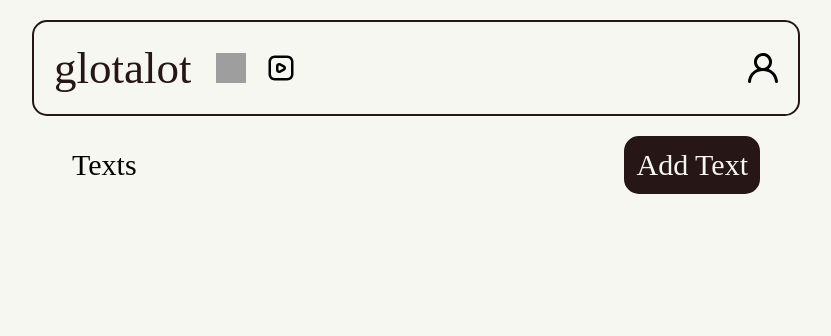
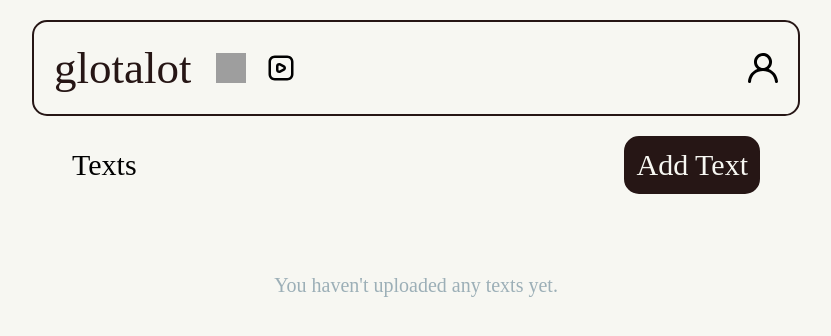
Before and after one commit to andrewfurey21/glotalot, a React (Create React App) app in the folder frontend/: page / in a window 1280 px wide. Shown: the top 336 px of the page, without its empty margins (224-1055 px from the left). Built offline with nearby package versions, Linux system fonts and the light colour scheme; grey boxes are pictures that could not be loaded; a web font is replaced by a local one.

Commit message:
added no texts notice

```diff
--- a/frontend/src/App.tsx
+++ b/frontend/src/App.tsx
@@ -1,14 +1,13 @@
 import React from 'react';
 import "./styles/main.scss";
 import { Navbar } from './components/Navbar';
-import { TextHeader } from './components/TextHeader'
-
+import { TextsPage } from './components/TextsPage';
 
 function App() {
   return (
     <div className="app">
       <Navbar/>
-      <TextHeader/>
+      <TextsPage/>
     </div>
   );
 }
--- a/frontend/src/components/Navbar.tsx
+++ b/frontend/src/components/Navbar.tsx
@@ -1,4 +1,3 @@
-import React from 'react';
 import "../styles/main.scss";
 import BookIcon from "../assets/book.svg";
 import VideoIcon from "../assets/video.svg";
--- /dev/null
+++ b/frontend/src/components/NoTexts.tsx
@@ -0,0 +1,9 @@
+import "../styles/main.scss";
+
+export function NoTexts() {
+    return (
+        <div className="noTexts">
+            <p>You haven't uploaded any texts yet.</p>
+        </div>
+    )
+}
--- a/frontend/src/components/TextHeader.tsx
+++ b/frontend/src/components/TextHeader.tsx
@@ -1,5 +1,5 @@
-import React from 'react';
 import "../styles/main.scss";
+import { NoTexts } from "./NoTexts";
 
 export function TextHeader() {
     return (
--- /dev/null
+++ b/frontend/src/components/TextsPage.tsx
@@ -0,0 +1,12 @@
+
+import { NoTexts } from "./NoTexts";
+import { TextHeader } from './TextHeader';
+
+export function TextsPage() {
+    return (
+        <div className="TextsPage">
+            <TextHeader/>
+            <NoTexts/>
+        </div>
+    )
+}
--- a/frontend/src/styles/main.scss
+++ b/frontend/src/styles/main.scss
@@ -5,6 +5,7 @@ $licorice: #261615;
 $baby-powder: #F7F7F2;
 $beige: #E4E6C3;
 $giants-orange: #F05D23;
+$cadet-gray: #9CAFB7;
 
 $main-background-color: $baby-powder;
 $main-font-color: $licorice;
@@ -94,4 +95,14 @@ $main-font-family: 'Fenix', serif;
             @include border($main-font-color);
         }
     }
+
+    .noTexts {
+        margin-top: 80px;
+        p {
+            font-size: 20px;
+            text-align: center;
+            color: $cadet-gray;
+        }
+    }
+
 }
```
